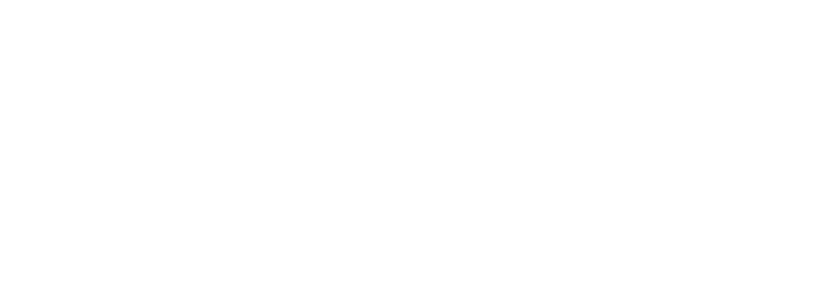
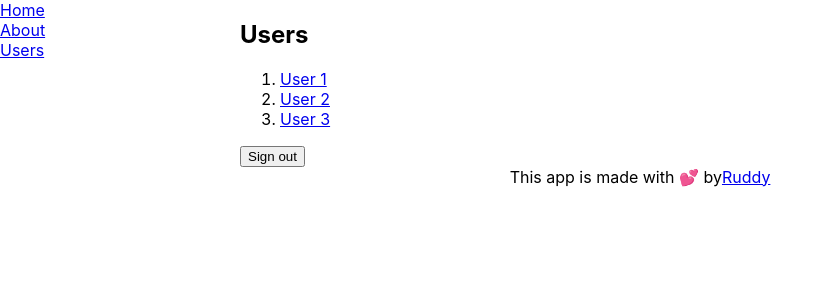
Before and after one commit to ruddymarc/studi-project-react-app-authentication-login, a React (Create React App) app: page /protected/users in a window 1280 px wide. Before the commit this address had no page. Shown: the top 300 px of the page, without its empty margins (0-833 px from the left). Built offline with nearby package versions, Linux system fonts and the light colour scheme; sample sign-in values are in the browser's storage.

Commit message:
feat: add not routes component

```diff
--- a/src/App.js
+++ b/src/App.js
@@ -1,11 +1,13 @@
 import React from 'react';
-import { BrowserRouter, Routes, Route, Navigate } from 'react-router-dom';
+import { BrowserRouter, Routes, Route, Navigate, Link } from 'react-router-dom';
 import Layout from './Screens/Layout';
 import ProtectedLayout from './Screens/ProtectedLayout';
 import Home from './Screens/Home';
 import Login from './Screens/Login';
 import Infos from './Screens/Infos';
 import Protected from './Screens/Protected';
+import UserList from './Screens/UserList';
+import UserDetails from './Screens/UserDetatls';
 
 function App() {
   return (
@@ -17,9 +19,14 @@
           <Route path='infos' element={<Infos />} />
           <Route path='protected' element={<Guard />}>
             <Route index element={<Protected />} />
+            <Route path='users' element={<UserList />} />
+            <Route path='user/:userId' element={<UserDetails />} />
           </Route>
+          <Route path='*' element={<NotFound />} />
         </Route>
         <Route path='about' element={<Navigate to='/infos' replace />} />
+        <Route path='users' element={<Navigate to='/protected/users' replace />} />
+        <Route path='*' element={<Navigate to='/*' replace />} />
       </Routes>
     </BrowserRouter>
   );
@@ -33,4 +40,13 @@
   )
 }
 
+function NotFound() {
+  return (
+    <>
+      <h2>This route not provided</h2>
+      <p>Please <Link to='/'>back to homepage</Link></p>
+    </>
+  )
+}
+
 export default App;
--- a/src/Screens/Layout.js
+++ b/src/Screens/Layout.js
@@ -1,5 +1,5 @@
 import React from 'react';
-import { Link, Outlet } from 'react-router-dom';
+import { Outlet } from 'react-router-dom';
 import Navs from '../Components/Navs';
 
 function Layout() {
--- /dev/null
+++ b/src/Screens/UserDetatls.js
@@ -0,0 +1,17 @@
+import React from 'react';
+import { useLocation, useParams } from 'react-router-dom';
+
+const UserDetatls = () => {
+  const { userId } = useParams()
+  const { state } = useLocation()
+
+
+  return (
+    <>
+      <h2>User { userId } details</h2>
+      <p>This page show { state.name } details.</p>
+    </>
+  )
+}
+
+export default UserDetatls
--- /dev/null
+++ b/src/Screens/UserList.js
@@ -0,0 +1,24 @@
+import React from 'react';
+import { Link } from 'react-router-dom';
+
+const UserList = () => {
+  const users = [...Array(3).keys()].map((k) => ({
+    id: ++k,
+    name: `User ${k}`,
+  }));
+
+  return (
+    <>
+      <h2>Users</h2>
+      <ol>
+      { users.map((user) => (
+        <li key={user.id}>
+          <Link to={`../user/${user.id}`} state={user}>{user.name}</Link>
+        </li>
+      )) }
+      </ol>
+    </>
+  )
+}
+
+export default UserList;
```
